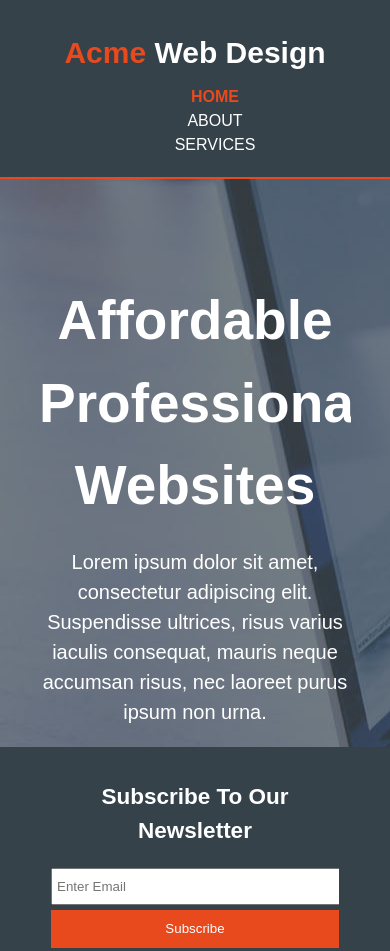
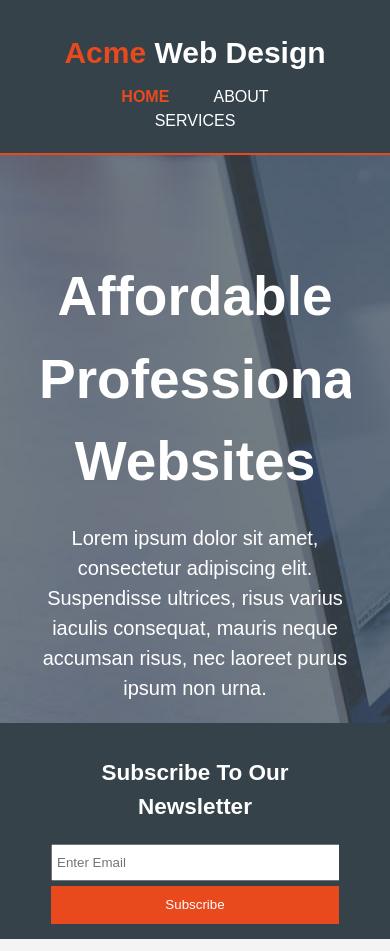
Before and after one commit to Agba12/ACME-Website, a plain HTML site: page index.html in a window 390 px wide. Shown: the top 951 px of the page. Drawn offline with Linux system fonts and the light colour scheme.

Commit message:
Display in inline to nav li for mobile display

```diff
--- a/css/style.css
+++ b/css/style.css
@@ -50,7 +50,7 @@ header a{
 }
 header ul li{
     float: left;
-  diplay: inline;
+    display: inline;
     padding: 0 20px;
 }
 header #branding{
```
